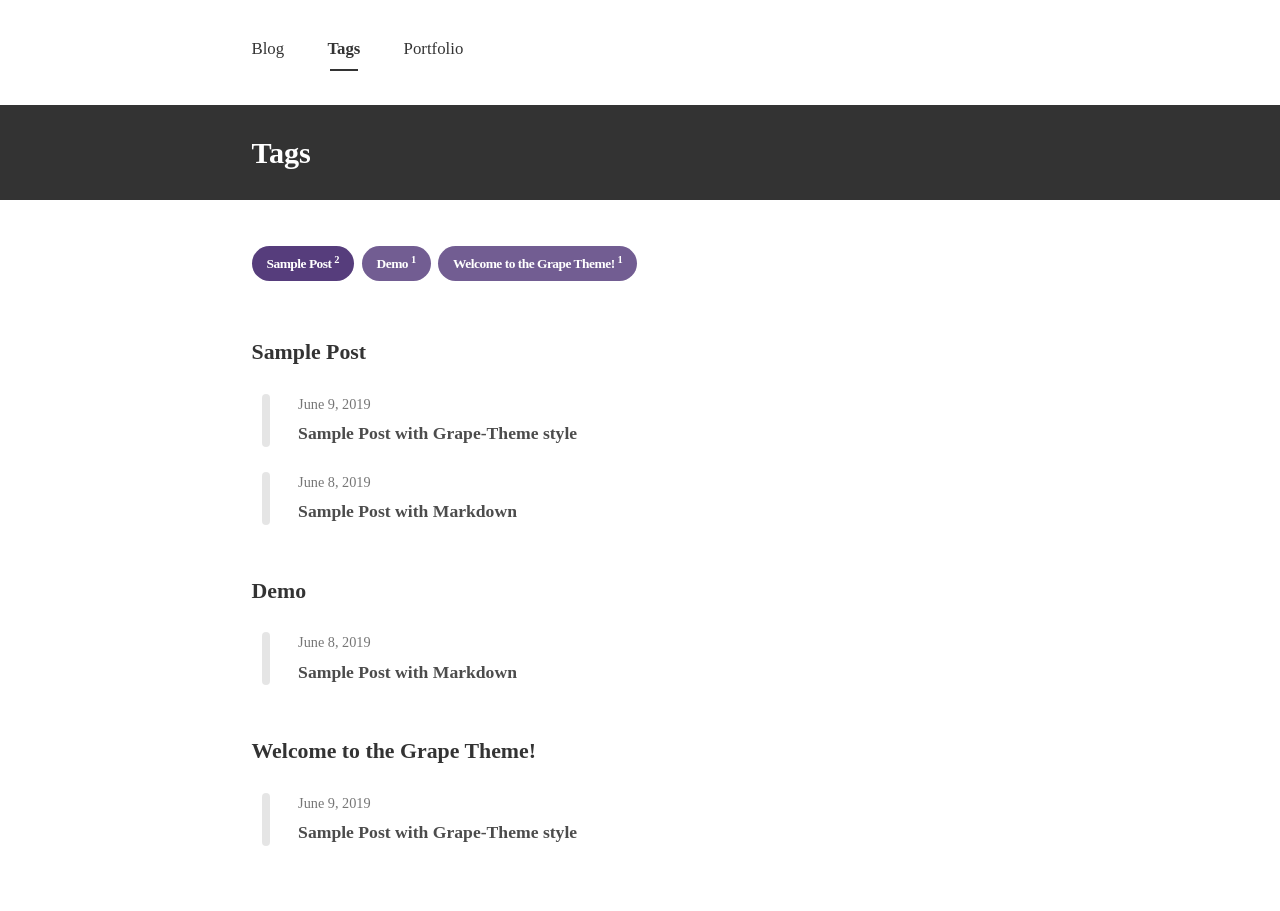
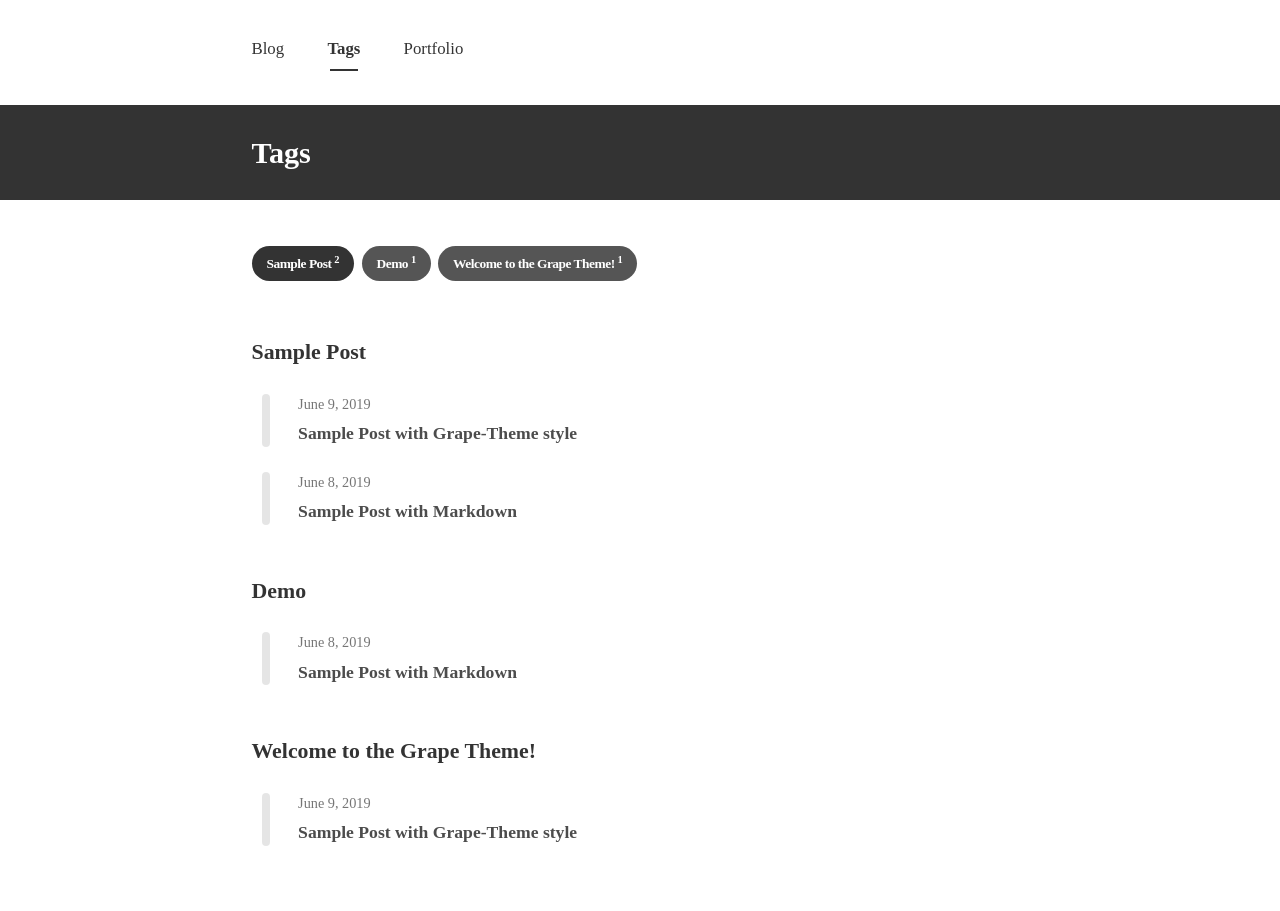
Before and after one commit to JeongrakChoi/JeongrakChoi.github.io, a Jekyll site: the page built from tags.html, in a window 1280 px wide. Built offline with Jekyll 4.4.1, drawn with Linux system fonts in a browser that asks for light colours; nearby versions of some CDN libraries; some web fonts are replaced.

Commit message:
Update tags.html

```diff
--- a/_layouts/tags.html
+++ b/_layouts/tags.html
@@ -8,7 +8,7 @@
     {% for tag in site.tags %}
     <a href="#{{ tag | first | slugize }}">
       <li class="tag"
-        style="background-color: rgba(86,61,124, {{ tag | last | size | times: 100 | divided_by: site.tags.size | plus: 50 | divided_by: 100.0}})">
+        style="background-color: rgba(51,51,51, {{ tag | last | size | times: 100 | divided_by: site.tags.size | plus: 50 | divided_by: 100.0}})">
         {{ tag | first }}
         <span class="meta">{{ tag | last | size }}</span>
       </li>
```
